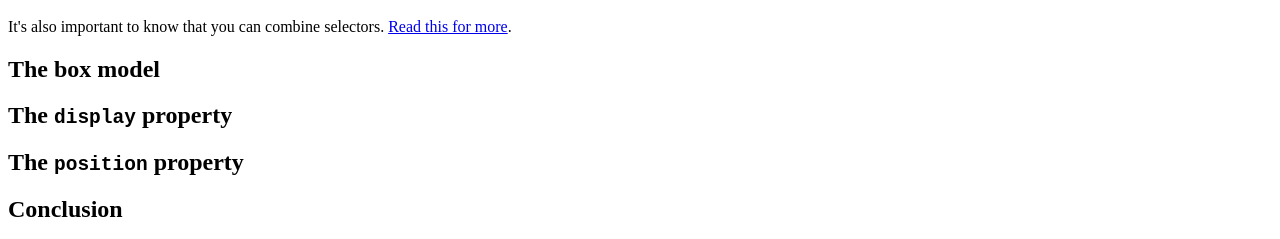
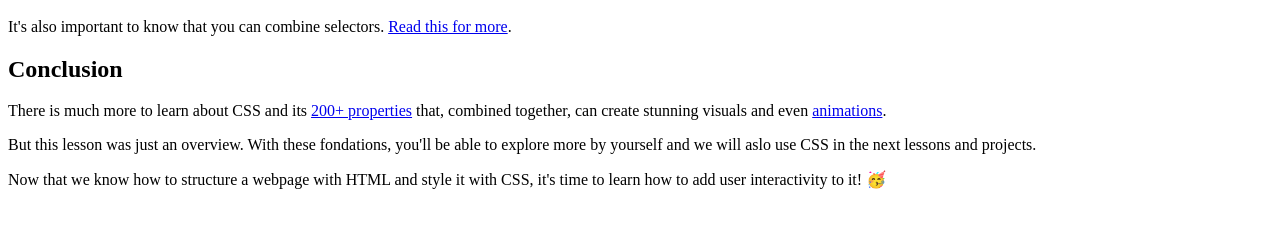
Before and after one commit to nshiab/code-like-a-journalist, a Next.js app: page /en/web-basics/css in a window 1280 px wide. Shown: the part 4350-4589 px from the top of the page. After the commit the page ends 4555 px from the top, so only its background shows below. Built offline with nearby package versions, Linux system fonts and the light colour scheme.

Commit message:
Copy editing

```diff
--- a/pages/en/web-basics/css.mdx
+++ b/pages/en/web-basics/css.mdx
@@ -193,10 +193,10 @@
 
 It's also important to know that you can combine selectors. [Read this for more](https://www.w3schools.com/css/css_combinators.asp).
 
-## The box model
+## Conclusion
 
-## The `display` property
+There is much more to learn about CSS and its [200+ properties](https://www.w3schools.com/CSSref/index.php) that, combined together, can create stunning visuals and even [animations](https://www.w3schools.com/css/css3_animations.asp).
 
-## The `position` property
+But this lesson was just an overview. With these fondations, you'll be able to explore more by yourself and we will aslo use CSS in the next lessons and projects.
 
-## Conclusion
+Now that we know how to structure a webpage with HTML and style it with CSS, it's time to learn how to add user interactivity to it! 🥳
```
